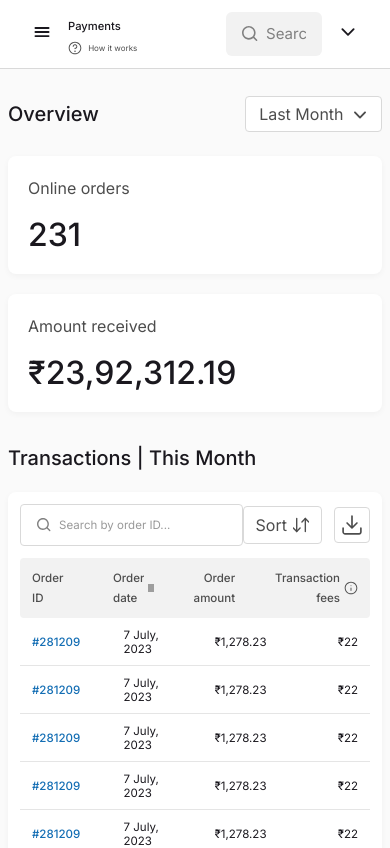
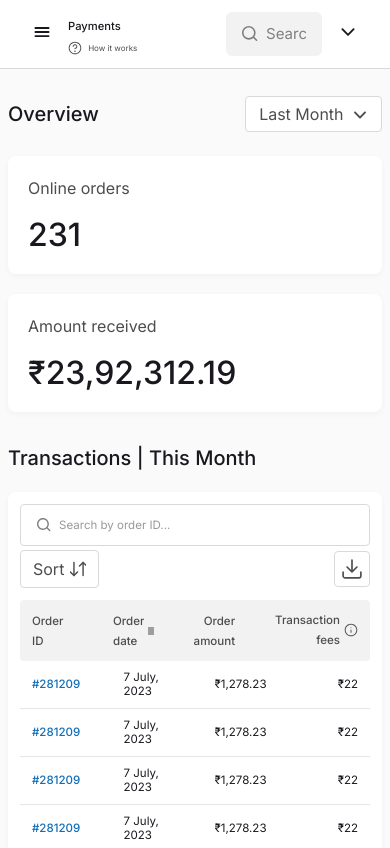
Before and after one commit to codepley/dukaan-dashboard, a React (Vite) app: page / in a window 390 px wide. Shown: the top 848 px of the page. Built offline with nearby package versions, Linux system fonts and the light colour scheme; grey boxes are pictures that could not be loaded; a web font is replaced by a local one.

Commit message:
responsive

```diff
--- a/src/components/Dashboard.jsx
+++ b/src/components/Dashboard.jsx
@@ -79,8 +79,8 @@ const Dashboard = () => {
 
         <div className="rounded-lg bg-black-100 w-full box-border md:w-[70.5rem] shadow-[0px_2px_6px_rgba(26,_24,_30,_0.04)] overflow-hidden flex flex-col items-end justify-start pt-[0.75rem] px-[0.75rem] pb-[1.5rem] text-[0.75rem]">
           <div className="flex w-full flex-col items-end justify-start gap-[0.75rem] text-[0.72rem] md:text-[0.88rem] text-black-60">
-            <div className="self-stretch flex flex-row items-center justify-between">
-              <div className="w-[15.5rem] flex flex-row items-start justify-start">
+            <div className="self-stretch flex gap-[0.25rem] flex-col md:flex-row items-center justify-between">
+              <div className="w-full md:w-[15.5rem] flex flex-row items-start justify-start">
                 <div className="flex-1 rounded bg-black-100 flex flex-row items-center justify-start py-[0.63rem] px-[1rem] gap-[0.5rem] border-[1px] border-solid border-black-85">
                   <img
                     className="relative w-[0.88rem] h-[0.88rem] overflow-hidden shrink-0 object-cover"
@@ -92,9 +92,9 @@ const Dashboard = () => {
                   </div>
                 </div>
               </div>
-              <div className="flex flex-row items-center justify-start gap-[0.75rem] text-[1rem] text-black-30 font-body-1-medium">
-                <div className="flex flex-row items-center justify-start gap-[0.75rem]">
-                  <div className="flex flex-row items-center justify-end gap-[0.75rem]">
+              <div className="flex w-full flex-row items-center justify-start gap-[0.75rem] text-[1rem] text-black-30 font-body-1-medium">
+                <div className="flex flex-row w-full items-center justify-end gap-[0.75rem]">
+                  <div className="flex flex-row w-full items-center justify-between md:justify-end gap-[0.75rem]">
                     <div className="flex flex-row items-center justify-start gap-[0.75rem]">
                       <div className="rounded bg-black-100 flex flex-row items-center justify-start py-[0.38rem] px-[0.75rem] gap-[0.38rem] border-[1px] border-solid border-black-85">
                         <div className="relative leading-[1.5rem]">Sort</div>
```
